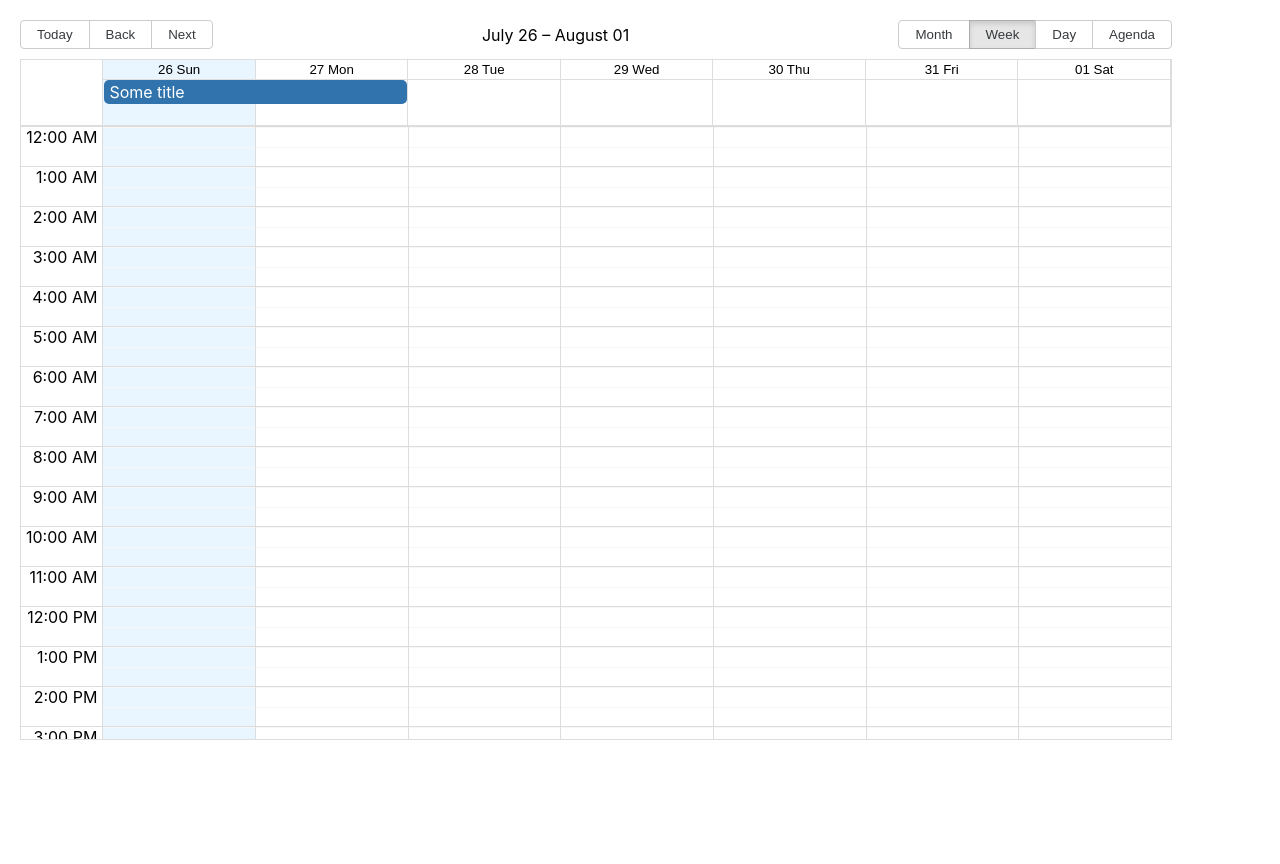
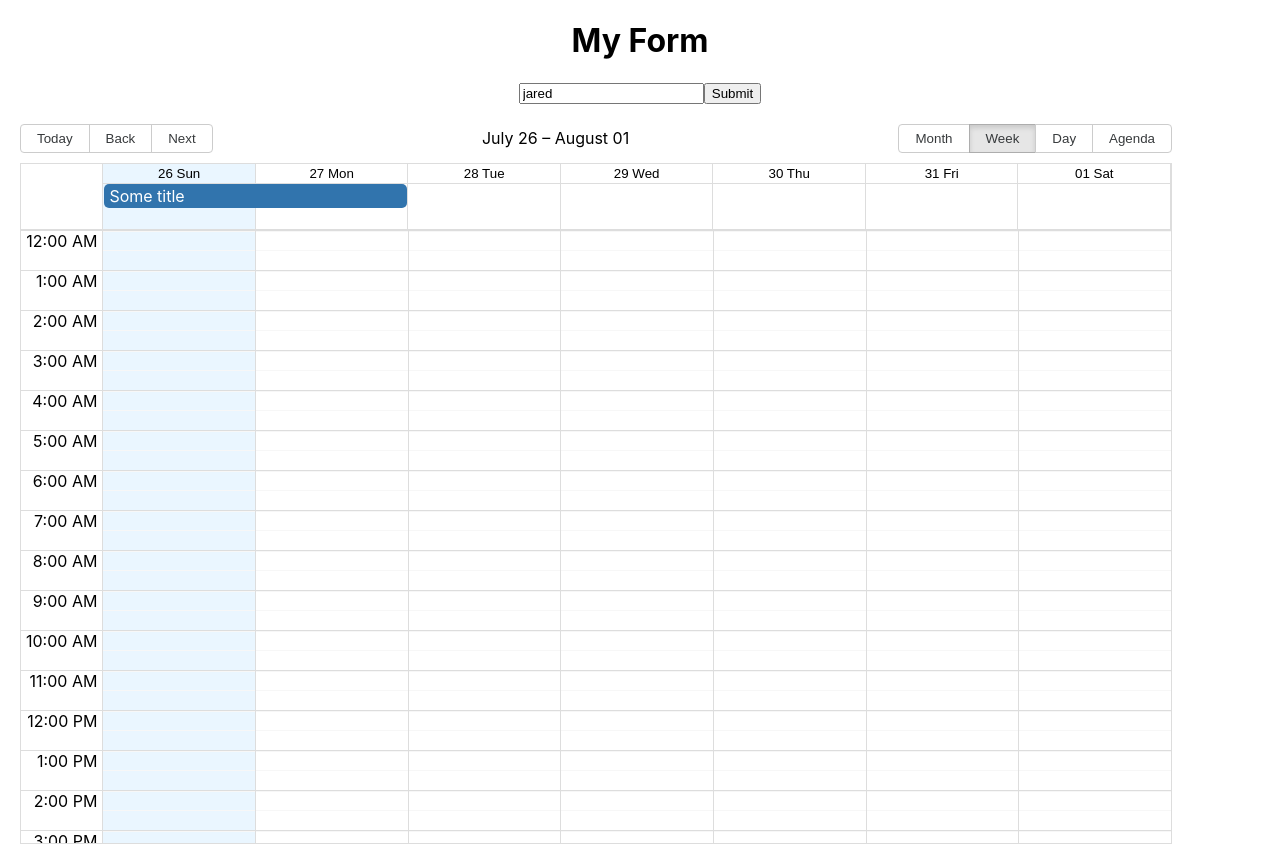
Before and after one commit to conste11ations/dispatcher-task-scheduler, a React (Create React App) app: page / in a window 1280 px wide. Before the commit the page ends 800 px from the top, so only its background shows below. Built offline with nearby package versions, Linux system fonts and the light colour scheme.

Commit message:
trying out formik again

```diff
--- a/package.json
+++ b/package.json
@@ -11,6 +11,7 @@
     "@types/react": "^16.9.0",
     "@types/react-big-calendar": "^0.24.4",
     "@types/react-dom": "^16.9.0",
+    "formik": "^2.1.5",
     "moment": "^2.27.0",
     "react": "^16.13.1",
     "react-big-calendar": "^0.26.0",
--- a/src/App.tsx
+++ b/src/App.tsx
@@ -2,6 +2,7 @@ import React, { useState } from "react";
 import { Calendar, momentLocalizer } from "react-big-calendar";
 import moment from "moment";
 import { defaultEventsState } from "./constants/events";
+import Task from "./components/index"
 import "./App.css";
 import "react-big-calendar/lib/css/react-big-calendar.css";
 
@@ -28,6 +29,7 @@ function App() {
 
   return (
       <div className="App">
+        <Task></Task>
         <Calendar
           selectable
           localizer={localizer}
--- /dev/null
+++ b/src/components/Edit.tsx
@@ -0,0 +1,33 @@
+import React from 'react';
+import { Formik } from 'formik';
+
+const Edit = () => (
+  <div>
+    <h1>My Form</h1>
+    <Formik
+      initialValues={{ name: 'jared' }}
+      onSubmit={(values, actions) => {
+        setTimeout(() => {
+          alert(JSON.stringify(values, null, 2));
+          actions.setSubmitting(false);
+        }, 1000);
+      }}
+    >
+      {props => (
+        <form onSubmit={props.handleSubmit}>
+          <input
+            type="text"
+            onChange={props.handleChange}
+            onBlur={props.handleBlur}
+            value={props.values.name}
+            name="name"
+          />
+          {props.errors.name && <div id="feedback">{props.errors.name}</div>}
+          <button type="submit">Submit</button>
+        </form>
+      )}
+    </Formik>
+  </div>
+);
+
+export default Edit;
--- /dev/null
+++ b/src/components/index.tsx
@@ -0,0 +1,19 @@
+import React from "react";
+import useVisualMode from "../hooks/useVisualMode";
+import Edit from "./Edit";
+
+
+export default function Task(props: any) {
+
+  const EMPTY = "EMPTY";
+  const SHOW = "SHOW";
+  const CREATE = "CREATE";
+
+  const { mode, transition, back } = useVisualMode(CREATE);
+
+  return (
+    <>
+    {mode === CREATE && <Edit></Edit>}
+    </>
+  );
+}
```
Also changed, not shown: 1 other file (tests, documents, lock files or other folders).
